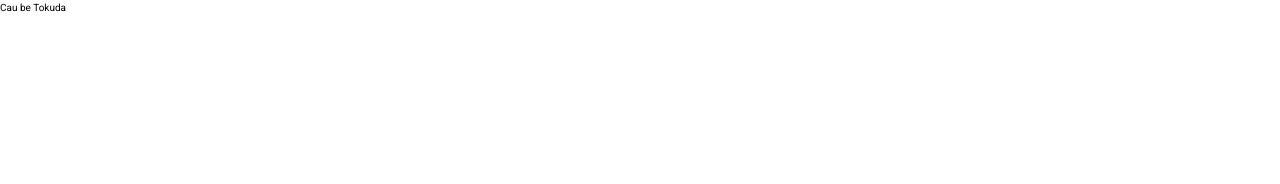
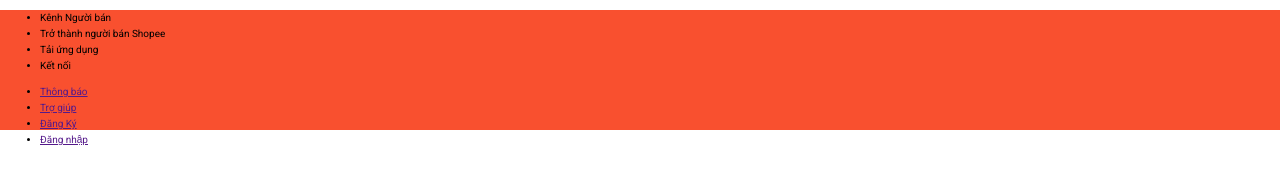
Before and after one commit to tuandung0802/ShopeeExample, a plain HTML site: page index.html in a window 1280 px wide. Drawn offline with nearby package versions, Linux system fonts and the light colour scheme.

Commit message:
update
update

```diff
--- /dev/null
+++ b/assets/sass/_header.scss
@@ -0,0 +1,4 @@
+.header{
+    height: 120px;
+    background-color: rgb(249,80,47);
+}
--- a/assets/sass/app.scss
+++ b/assets/sass/app.scss
@@ -1 +1,2 @@
 @import "_variables";
+@import "_header";
--- a/index.html
+++ b/index.html
@@ -8,9 +8,46 @@
     <link rel="stylesheet" href="./assets/sass/app.css">
     <link rel="stylesheet" href="./assets/sass/main.css">
     <link href="https://fonts.googleapis.com/css2?family=Roboto:wght@300;400;500;700&display=swap" rel="stylesheet">
-    <title>Document</title>
+    <title>Demo Shopee</title>
 </head>
 <body>
-    <div> Cau be Tokuda </div>
+    <div class="app">
+        <div class="header">
+            <nav class="header__navbar">
+                <ul class="header__navbar-list">
+                    <li class="header__navbar-item">Kênh Người bán</li>
+                    <li class="header__navbar-item">Trở thành người bán Shopee</li>
+                    <li class="header__navbar-item">Tải ứng dụng</li>
+                    <li class="header__navbar-item">Kết nối</li>
+
+                </ul>
+
+                <ul class="header__navbar-list">
+                    <li class="header__navbar-item">
+                        <a href="" class="header__navbar-item-link">Thông báo</a>
+                    </li>
+                    <li class="header__navbar-item">
+                        <a href="" class="header__navbar-item-link">Trợ giúp</a>
+                    </li>
+                    <li class="header__navbar-item">
+                        <a href="" class="header__navbar-item-link">Đăng Ký</a>
+                    </li>
+                    <li class="header__navbar-item">
+                        <a href="" class="header__navbar-item-link">Đăng nhập</a>
+                    </li>
+                </ul>
+            </nav>
+        </div>
+
+
+        <div class="container">
+
+        </div>
+
+        <div class="footer">
+
+        </div>
+    </div>
+
 </body>
 </html>
```
Also changed, not shown: assets/sass/app.css, 1 other file.
